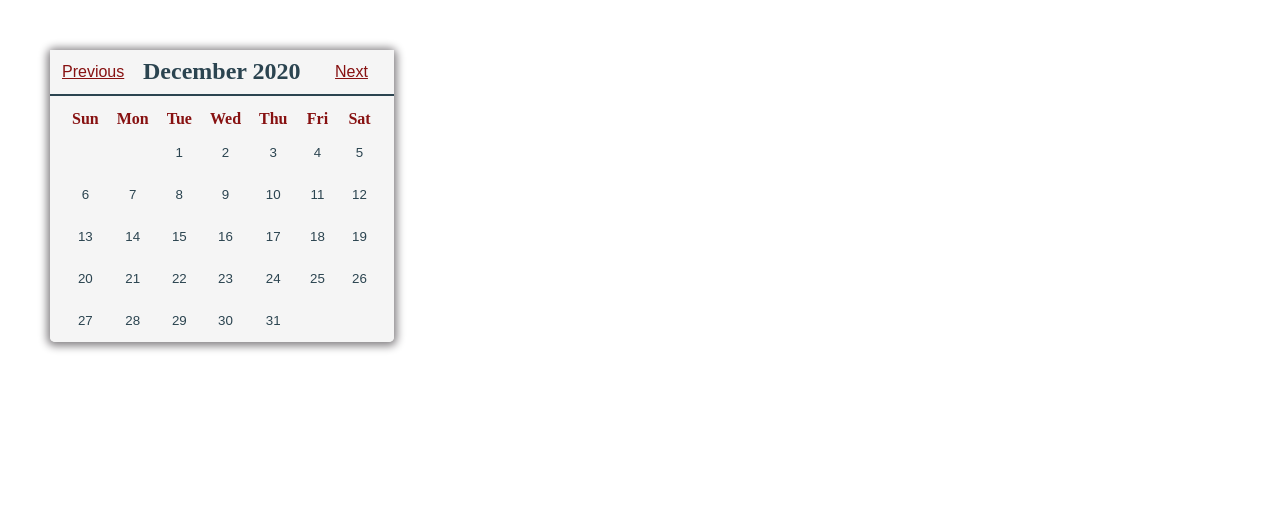
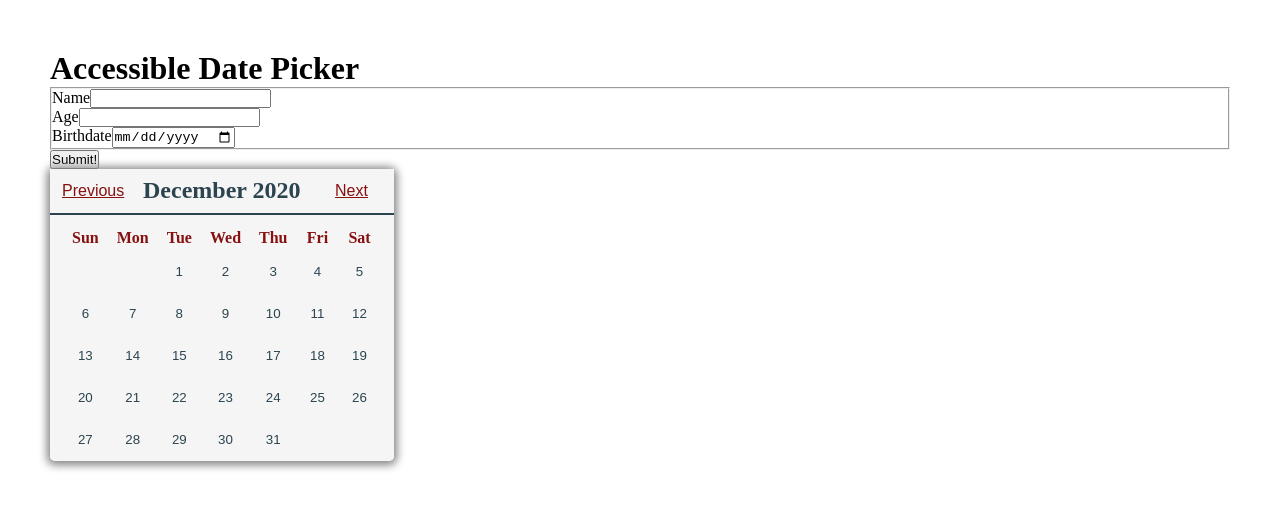
Before and after one commit to AxessLab/accessible-date-picker, a React app: page / in a window 1280 px wide. Shown: the top 508 px of the page. Built offline with nearby package versions, Linux system fonts and the light colour scheme; the HTML template or start-up script is replaced by a standard one.

Commit message:
input field added, calednar changed to date-picker

```diff
--- a/src/components/DatesOfMonth.tsx
+++ b/src/components/DatesOfMonth.tsx
@@ -1,6 +1,6 @@
 import React, { useState } from "react";
 import moment from 'moment';
-import styles from "../styles/stylesCalendar.css";
+import styles from "../styles/stylesDatePicker.css";
 
 interface DaysOfMonthsProps {
     year: number;
--- a/src/components/MonthPicker.tsx
+++ b/src/components/MonthPicker.tsx
@@ -1,6 +1,6 @@
 import React from "react";
 import moment from "moment";
-import styles from "../styles/stylesCalendar.css";
+import styles from "../styles/stylesDatePicker.css";
 
 interface SetDateObject {
     year: number;
--- a/src/containers/Calendar.tsx
+++ b/src/containers/DatePicker.tsx
@@ -1,7 +1,7 @@
 import React, { useCallback, useEffect, useState } from "react";
 //import ReactDOM from "react-dom";
 import moment from "moment";
-import styles from "../styles/stylesCalendar.css";
+import styles from "../styles/stylesDatePicker.css";
 
 import MonthPicker from "../components/MonthPicker";
 import DaysHeading from "../components/DaysHeading";
--- a/src/index.tsx
+++ b/src/index.tsx
@@ -1,11 +1,39 @@
 import React from "react";
 import ReactDOM from "react-dom";
 
-import Calendar from "./containers/Calendar";
+import DatePicker from "./containers/DatePicker";
 
 function App() {
-    return <Calendar />;
+    // const json = { name: sting, birth: string }
+    return (
+        <>
+            <h1>Accessible Date Picker</h1>
+            <form>
+                <fieldset>
+                    <label>
+                        <label htmlFor="name">Name</label>
+                        <input type="text" name="name"></input><br />
+                        <label htmlFor="age">Age</label>
+                        <input type="number" name="age"></input><br />
+                        <label htmlFor="birthday">Birthdate</label>
+                        <input type="date" name="datepicker"></input><br />
+                    </label>
+                </fieldset>
+                <button type="submit">Submit!</button>
+            </form>
+            <DatePicker />
+        </>
+    );
 }
 
 const rootElement = document.getElementById("root");
 ReactDOM.render(<App />, rootElement);
+
+
+
+// how do I connect it -check Material UI
+// create input for a date-picker
+// to be able to open a modal => and fill that up
+// work outside to inside
+// add different configurations
+// add labels to the bottom to show value
```
Also changed, not shown: src/styles/stylesDatePicker.css.d.ts (renamed from src/styles/stylesCalendar.css.d.ts, +5 -5 lines), src/styles/stylesDatePicker.css (renamed from src/styles/stylesCalendar.css).
